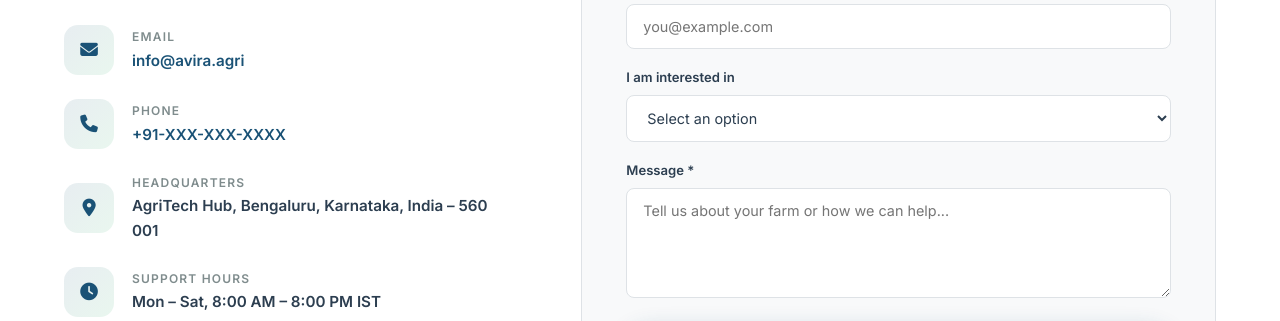
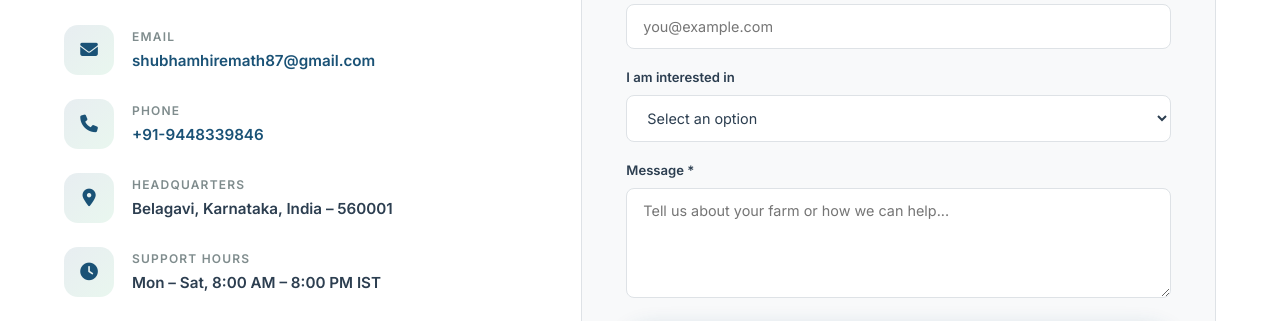
Before and after one commit to ShUbHaMHiReMaT/cattle, a plain HTML site: page index.html in a window 1280 px wide. Shown: the part 5897-6218 px from the top of the page. Drawn offline with Linux system fonts and the light colour scheme.

Commit message:
added number

```diff
--- a/index.html
+++ b/index.html
@@ -495,15 +495,15 @@
         <div class="contact-detail-list">
           <div class="contact-detail">
             <div class="cd-icon"><i class="fa-solid fa-envelope"></i></div>
-            <div><div class="cd-label">Email</div><div class="cd-value"><a href="mailto:info@avira.agri" id="contact-email">info@avira.agri</a></div></div>
+            <div><div class="cd-label">Email</div><div class="cd-value"><a href="mailto:info@avira.agri" id="contact-email">shubhamhiremath87@gmail.com</a></div></div>
           </div>
           <div class="contact-detail">
             <div class="cd-icon"><i class="fa-solid fa-phone"></i></div>
-            <div><div class="cd-label">Phone</div><div class="cd-value"><a href="tel:+919448339846" id="contact-phone">+91-XXX-XXX-XXXX</a></div></div>
+            <div><div class="cd-label">Phone</div><div class="cd-value"><a href="tel:+919448339846" id="contact-phone">+91-9448339846</a></div></div>
           </div>
           <div class="contact-detail">
             <div class="cd-icon"><i class="fa-solid fa-location-dot"></i></div>
-            <div><div class="cd-label">Headquarters</div><div class="cd-value" id="contact-address">AgriTech Hub, Bengaluru, Karnataka, India &ndash; 560 001</div></div>
+            <div><div class="cd-label">Headquarters</div><div class="cd-value" id="contact-address">Belagavi, Karnataka, India &ndash; 560001</div></div>
           </div>
           <div class="contact-detail">
             <div class="cd-icon"><i class="fa-solid fa-clock"></i></div>
```
